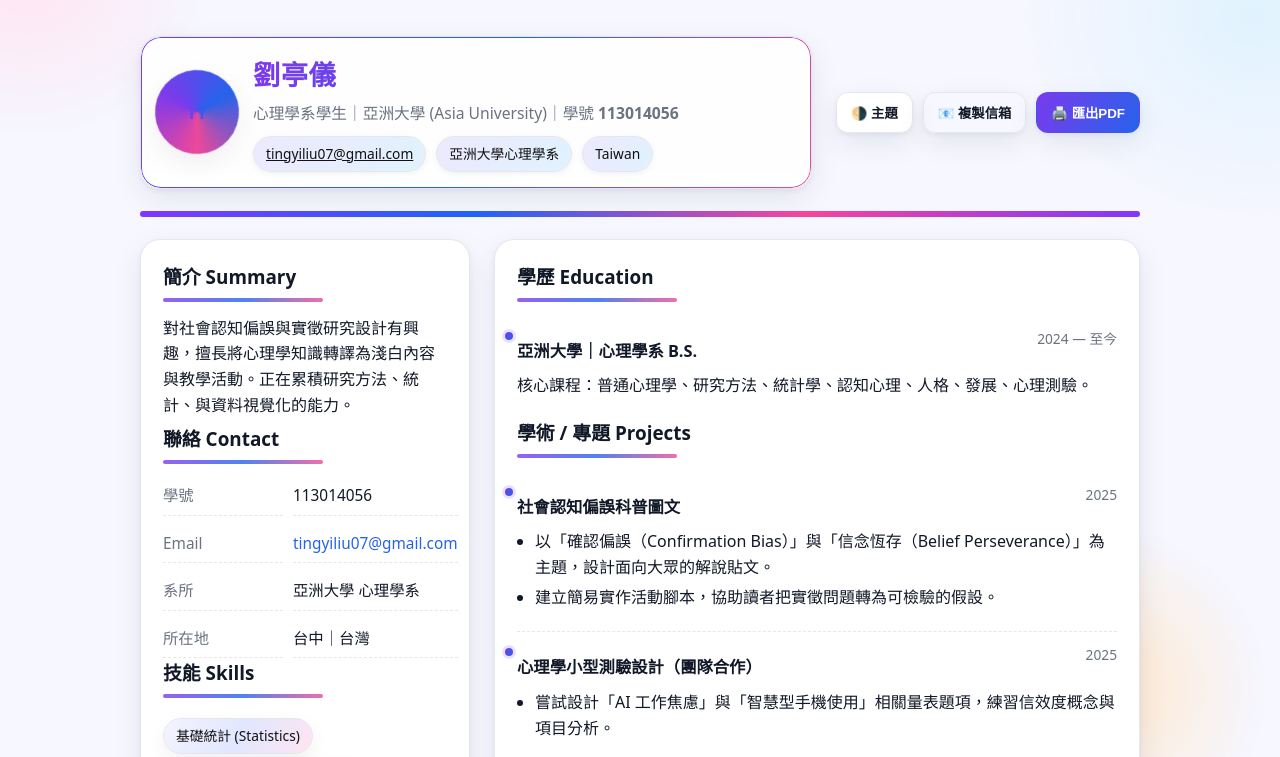
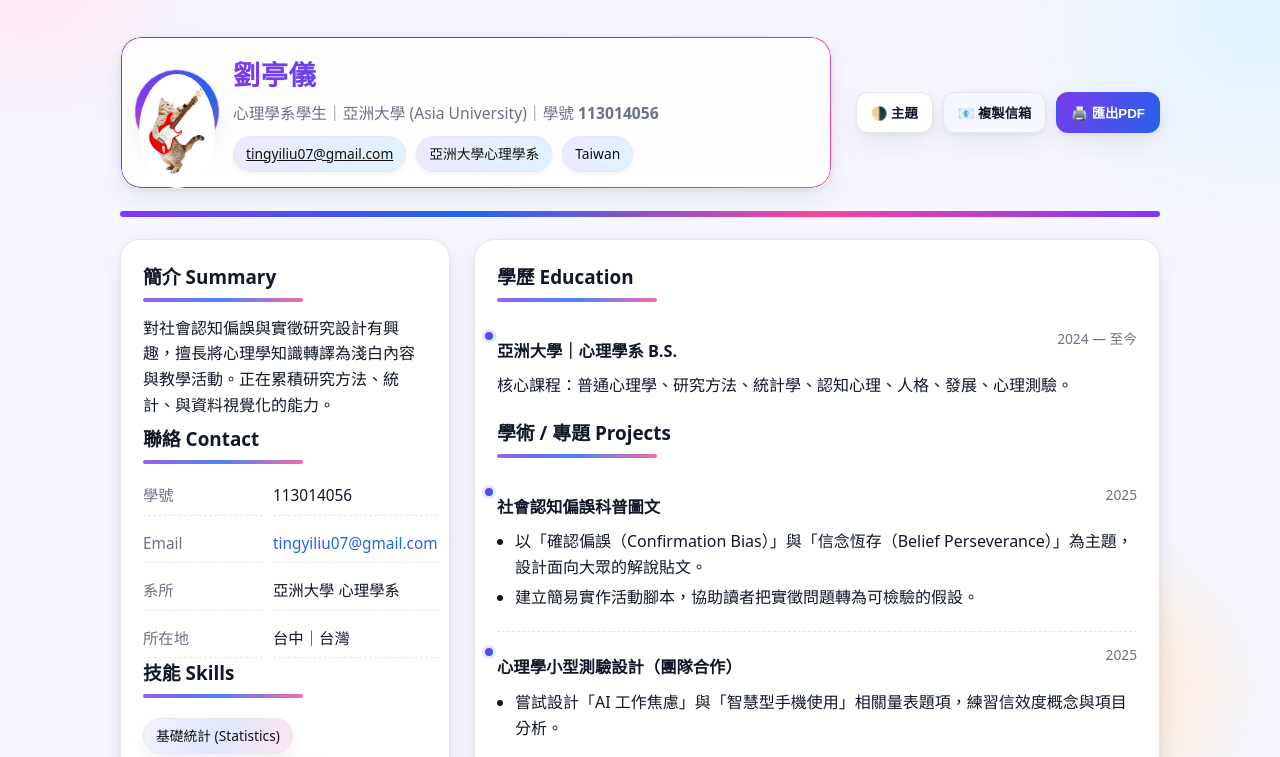
Before and after one commit to tingyiliu07-png/resume, a plain HTML site: page resume.html in a window 1280 px wide. Shown: the top 757 px of the page. Drawn offline with Linux system fonts and the light colour scheme.

Commit message:
with png

```diff
--- a/resume.html
+++ b/resume.html
@@ -59,10 +59,32 @@
     .idcard:before{content:""; position:absolute; inset:0; border-radius:20px; padding:1px; background:linear-gradient(120deg, var(--brand), var(--brand2), var(--brand3)); -webkit-mask:linear-gradient(#000 0 0) content-box, linear-gradient(#000 0 0);
       -webkit-mask-composite: xor; mask-composite: exclude;}
 
-    .avatar{ width:76px; height:76px; border-radius:50%; display:grid; place-items:center; font-weight:800; color:var(--brand2);
-      position:relative; isolation:isolate; background:#fff; box-shadow:var(--shadow); }
-    .avatar:before{content:""; position:absolute; inset:-4px; border-radius:inherit; background:conic-gradient(from 0deg, var(--brand), var(--brand2), var(--brand3), var(--brand)); z-index:-1; animation:spin 6s linear infinite;}
-    .avatar span{background:linear-gradient(90deg, var(--brand), var(--brand2)); -webkit-background-clip:text; background-clip:text; color:transparent; font-size:1.1rem}
+    .avatar{
+      width:76px; height:76px; border-radius:50%;
+      display:grid; place-items:center; font-weight:800; color:var(--brand2);
+      position:relative; isolation:isolate; background:#fff; box-shadow:var(--shadow);
+    }
+    .avatar img{
+  width:100%;
+  height:100%;
+  border-radius:inherit;  /* 跟外框一樣圓角 → 正圓 */
+  object-fit:cover;       /* 填滿不變形 */
+  display:block;
+}
+
+    .avatar:before{
+      content:""; position:absolute; inset:-4px; border-radius:inherit;
+      background:conic-gradient(from 0deg, var(--brand), var(--brand2), var(--brand3), var(--brand));
+      z-index:-1; animation:spin 6s linear infinite;
+    }
+    /* 讓 <img> 乖乖填滿圓形頭像 */
+    .avatar img{
+      width:100%;
+      height:100%;
+      border-radius:inherit;  /* 與容器同圓角 → 正圓 */
+      object-fit:cover;       /* 填滿不變形 */
+      display:block;
+    }
 
     @keyframes spin{to{transform:rotate(1turn)}}
 
@@ -133,10 +155,11 @@
 <body data-theme="light" itemscope itemtype="https://schema.org/Person">
   <div class="bg-orbs" aria-hidden="true"></div>
   <div class="container">
-  <div class="container">
     <header class="header">
       <section class="idcard">
-        <div class="avatar" aria-hidden="true"><span>TY</span></div>
+        <div class="avatar">
+          <img src="img/catpng.jpg" alt="劉亭儀 頭像" loading="lazy" decoding="async">
+        </div>
         <div>
           <h1 class="name" itemprop="name">劉亭儀</h1>
           <p class="role"><span itemprop="jobTitle">心理學系學生</span>｜亞洲大學 (Asia University)｜學號 <strong itemprop="identifier">113014056</strong></p>
@@ -153,6 +176,7 @@
         <button class="btn primary" onclick="window.print()" title="列印或匯出 PDF">🖨️ 匯出PDF</button>
       </div>
     </header>
+
     <div class="ribbon" aria-hidden="true"></div>
 
     <section class="grid">
@@ -288,7 +312,6 @@
         alert('無法複製，請手動選取：' + email);
       }
     });
-
   </script>
   <script>
     // 互動燦花：複製成功時撒花
```
Also changed, not shown: cat2png.jpg (added), catpng.jpg (added).
